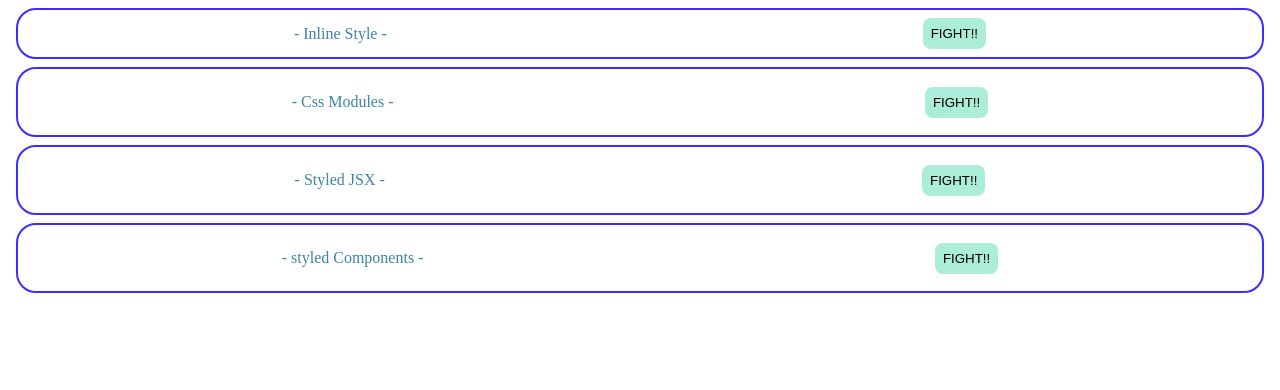
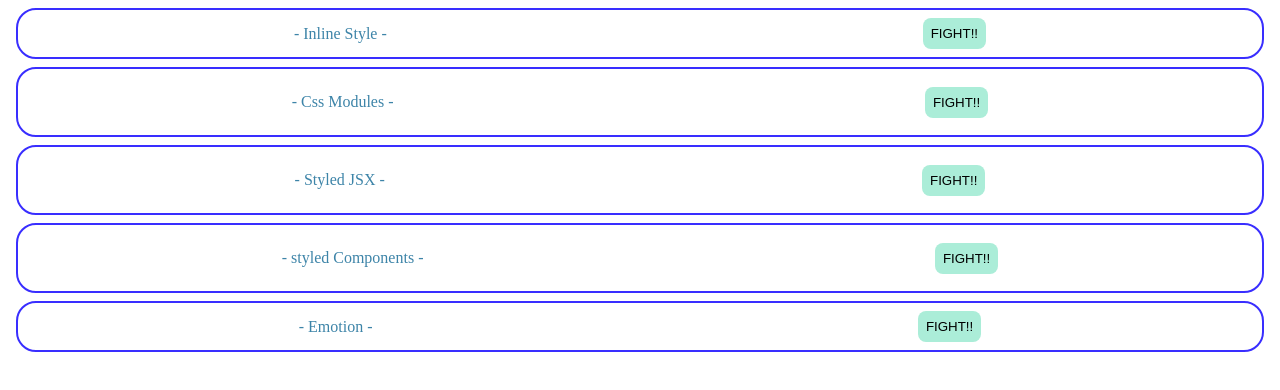
Before and after one commit to takuya44/study-react-basic, a React (Create React App) app in the folder section4-css/: page / in a window 1280 px wide. Shown: the top 390 px of the page. Built offline with nearby package versions, Linux system fonts and the light colour scheme.

Commit message:
✨ Emotion

```diff
--- a/section4-css/package.json
+++ b/section4-css/package.json
@@ -3,6 +3,8 @@
   "version": "0.1.0",
   "private": true,
   "dependencies": {
+    "@emotion/react": "^11.11.1",
+    "@emotion/styled": "^11.11.0",
     "@testing-library/jest-dom": "^5.16.2",
     "@testing-library/react": "^11.2.7",
     "@testing-library/user-event": "^12.8.3",
@@ -11,8 +13,8 @@
     "react-beautiful-dnd": "^13.1.1",
     "react-dom": "^17.0.2",
     "react-scripts": "5.0.0",
+    "styled-components": "5.2.1",
     "styled-jsx": "^5.1.2",
-    "styled-components": "5.2.1",
     "uuid": "^9.0.0",
     "web-vitals": "^0.2.4"
   },
--- a/section4-css/src/App.js
+++ b/section4-css/src/App.js
@@ -3,6 +3,7 @@
 import InlineStyle from "./components/InlineStyle";
 import StyledJSX from "./components/Styled";
 import StyledComponents from "./components/StyledComponents";
+import Emotion from "./components/Emotion";
 
 function App() {
   return (
@@ -11,6 +12,7 @@
       <CssModules />
       <StyledJSX />
       <StyledComponents />
+      <Emotion />
     </div>
   );
 }
--- /dev/null
+++ b/section4-css/src/components/Emotion.jsx
@@ -0,0 +1,43 @@
+/** @jsxRuntime classic */ //コメントをアウトするとエラーになる。
+/** @jsx jsx */
+import { jsx, css } from "@emotion/react";
+import styled from "@emotion/styled";
+
+const Emotion = () => {
+  const containerStyle = css`
+    border: solid 2px #392eff;
+    border-radius: 20px;
+    margin: 8px;
+    padding: 8px;
+    display: flex;
+    justify-content: space-around;
+    align-items: center;
+  `;
+
+  const titleStyle = css({
+    margin: 0,
+    color: "#3d84a8",
+  });
+
+  return (
+    <div css={containerStyle}>
+      <p css={titleStyle}>- Emotion -</p>
+      <SButton>FIGHT!!</SButton>
+    </div>
+  );
+};
+
+export default Emotion;
+
+// StyledComponentsと同じ内容
+const SButton = styled.button`
+  background-color: #abedd8;
+  border: none;
+  padding: 8px;
+  border-radius: 8px;
+  &:hover {
+    background-color: #46cdcf;
+    color: #fff;
+    cursor: pointer;
+  }
+`;
```
Also changed, not shown: 2 other files (tests, documents, lock files or other folders).
